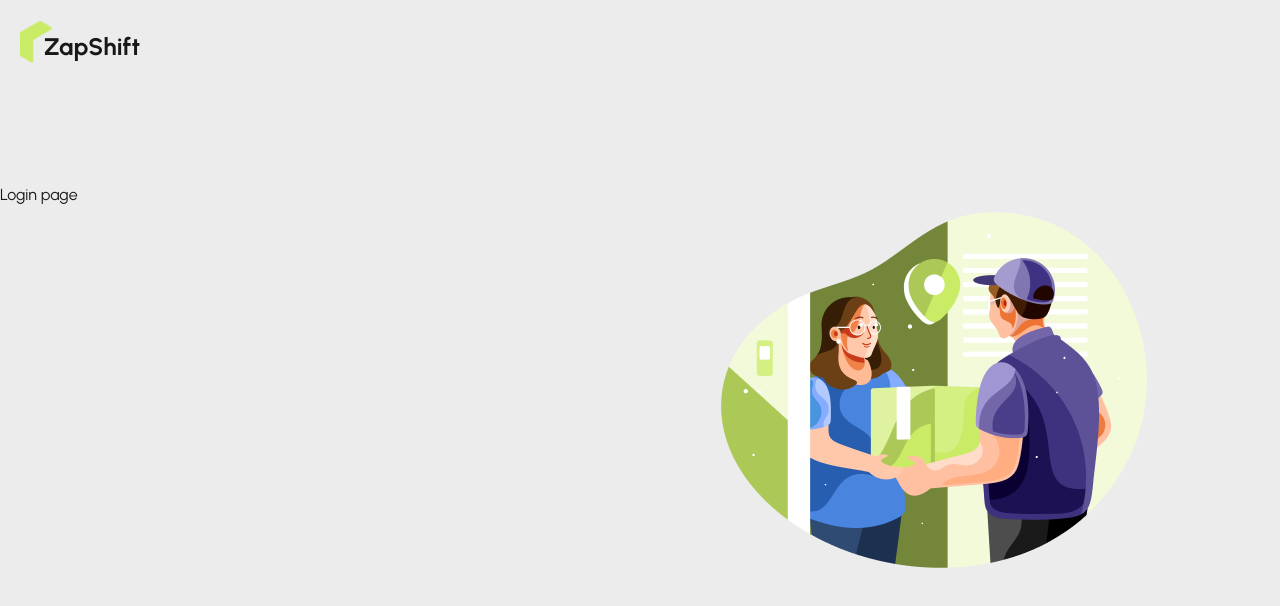
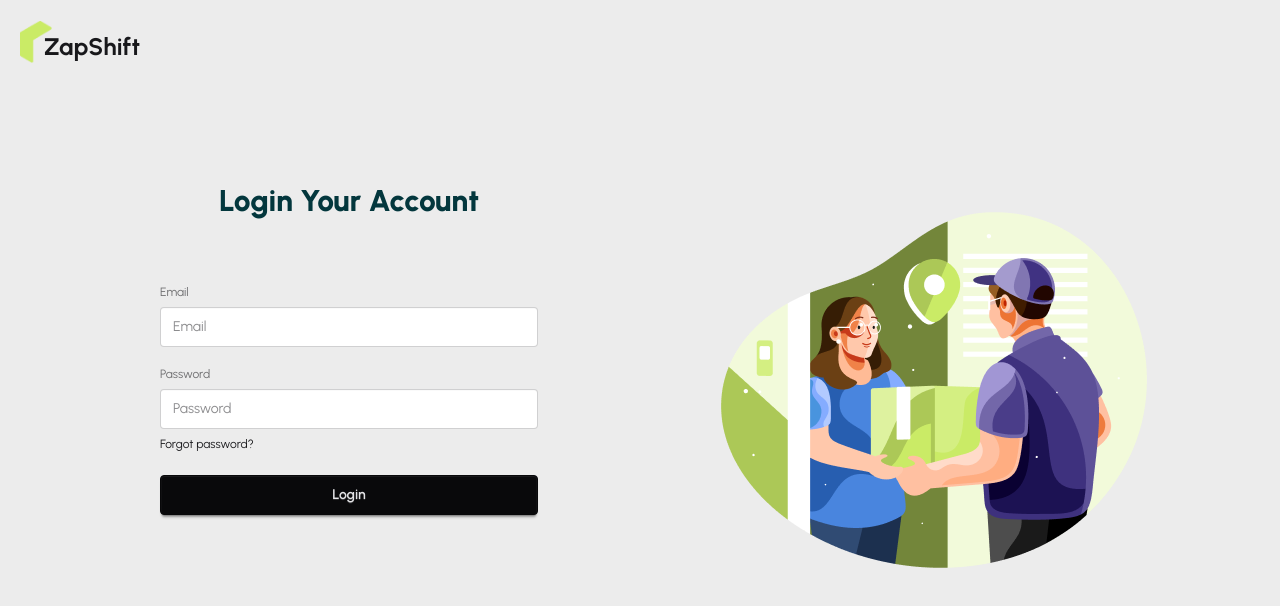
Before and after one commit to ashiqur0/zap-shift-client, a React (Vite) app: page /login in a window 1280 px wide. Shown: the top 606 px of the page. Built offline with nearby package versions, Linux system fonts and the light colour scheme.

Commit message:
Auth Layout: Build Login Page

```diff
--- a/src/pages/Auth/Login/Login.jsx
+++ b/src/pages/Auth/Login/Login.jsx
@@ -1,9 +1,45 @@
 import React from 'react';
+import { useForm } from 'react-hook-form';
 
 const Login = () => {
+
+    const { register, handleSubmit, formState: { errors } } = useForm();
+
+    const handleRegistration = (data) => {
+        console.log('after register', data);
+    }
+
     return (
-        <div>
-            <h1>Login page</h1>
+        <div className='md:w-3/5 mx-5 flex flex-col md:ml-40'>
+            <h1 className='md:text-3xl text-2xl font-extrabold text-secondary mb-15 text-center'>Login Your Account</h1>
+
+            <form onSubmit={handleSubmit(handleRegistration)}>
+                <fieldset className="fieldset">
+
+                    <label className="label">Email</label>
+                    <input
+                        type="email"
+                        className="input w-full"
+                        placeholder="Email"
+                        {...register('email', { required: true })}
+                    />
+                    {errors.email?.type === 'required' && <p className='text-red-500'>Email is required</p>}
+
+                    <label className="label mt-3">Password</label>
+                    <input
+                        type="password"
+                        className="input w-full"
+                        placeholder="Password"
+                        {...register('password', { required: true, minLength: 6 })}
+                    />
+                    {errors.password?.type === 'required' && <p className='text-red-500'>Password is required</p>}
+                    {errors.password?.type === 'minLength' && <p className='text-red-500'>Password should at least 6 character</p>}
+
+                    <a className="link link-hover">Forgot password?</a>
+
+                    <button type='submit' className="btn btn-neutral mt-4">Login</button>
+                </fieldset>
+            </form>
         </div>
     );
 };
--- a/src/pages/Auth/Register/Register.jsx
+++ b/src/pages/Auth/Register/Register.jsx
@@ -6,7 +6,7 @@ const Register = () => {
     const { register, handleSubmit, formState: {errors} } = useForm();
 
     const handleRegistration = (data) => {
-        console.log('after register', data);
+        // console.log('after register', data);
     }
 
     return (
```
